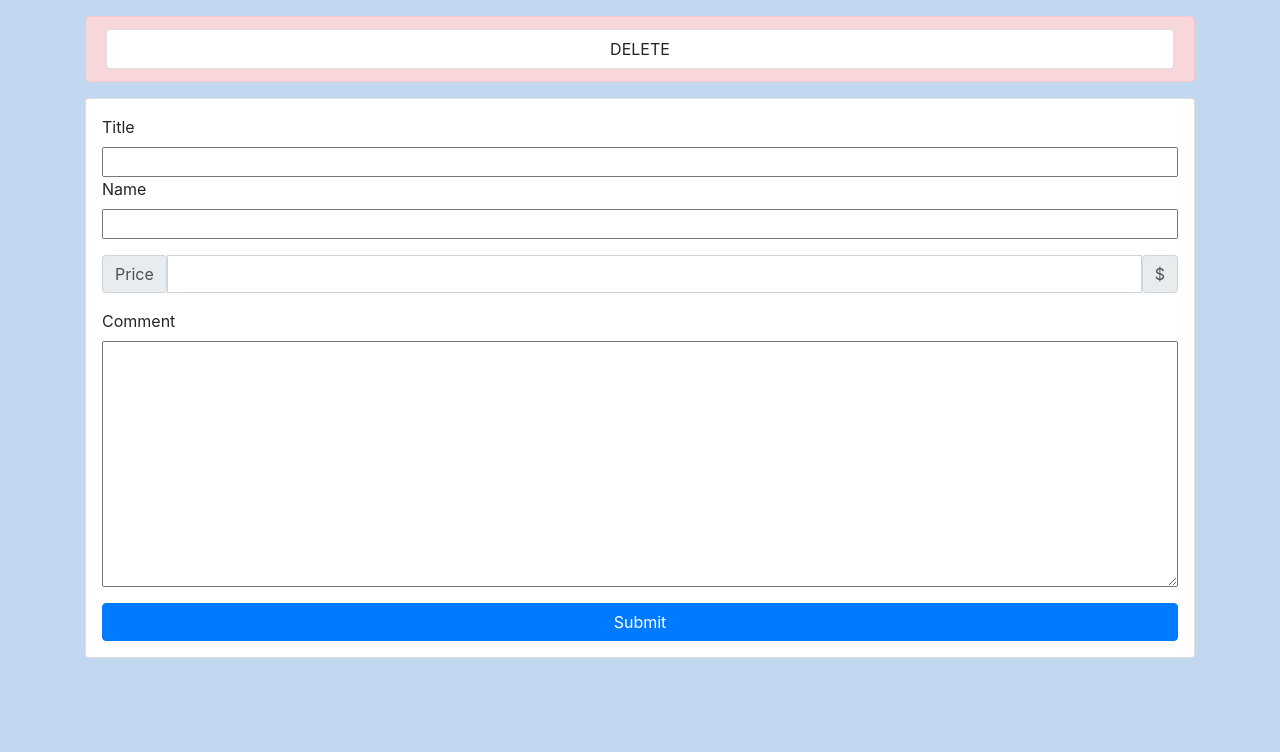
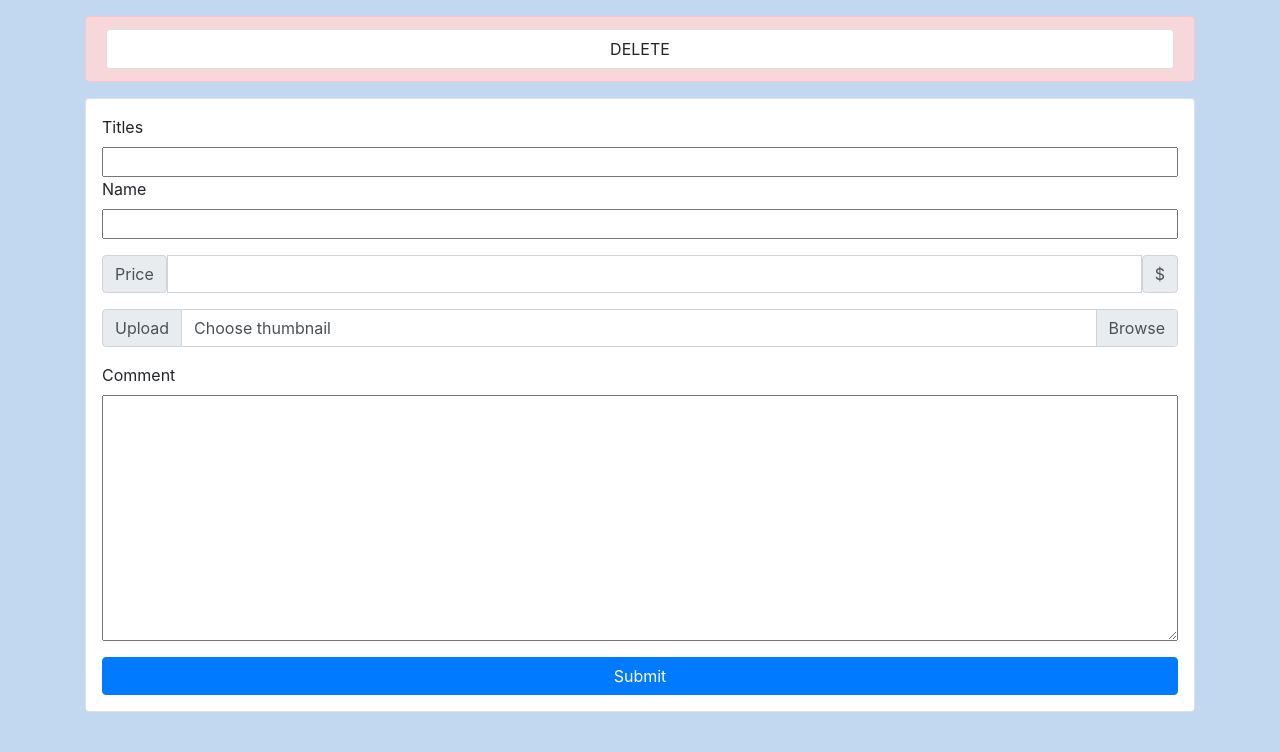
Before and after one commit to helloInstaGig/instagig, a Flask app: page /demo in a window 1280 px wide. Shown: the part 56-808 px from the top of the page. Run offline with Flask 2, Linux system fonts and the light colour scheme; data that the repository does not hold is empty; some libraries are stand-ins or nearby versions.

Commit message:
Add option to upload listing thumbnails

```diff
--- a/app/main.py
+++ b/app/main.py
@@ -14,26 +14,21 @@ class Jobs(db.Model):
     __tablename__ = 'jobs'
 
     id = db.Column(db.Integer, primary_key = True)
-    created = db.Column(db.Text())
-    modified = db.Column(db.Text())
     title = db.Column(db.String(50))
     name = db.Column(db.String(30))
     price = db.Column(db.Integer)
     comment = db.Column(db.Text())
-    img = db.Column(db.Text())
+    img = db.Column(db.LargeBinary)
+    mimetype = db.Column(db.Text())
+    timestamp = db.Column(db.TIMESTAMP, nullable=False, server_default=db.func.now(), onupdate=db.func.now())
 
-
-    def __init__(self, title, name, price, comment, img):
-        now = datetime.now()
-        created = now.strftime("%B %d, %Y, %H:%m %p")
-        print(created)
-        self.created = created
-        self.modified = created
+    def __init__(self, title, name, price, comment, img, mimetype):
         self.title = title
         self.name = name
         self.price = price
         self.comment = comment
-        self.img = "https://doggiedesigner.com/wp-content/uploads/2018/04/97.3.jpg"
+        self.img = img
+        self.mimetype = mimetype
 
 
 @app.route("/")
@@ -73,11 +68,16 @@ def submit():
         name = request.form['name']
         comment = request.form['comment']
         price = request.form['price']
-        img = "https://doggiedesigner.com/wp-content/uploads/2018/04/97.3.jpg"
-        data = Jobs(title, name, price, comment, img)
-        print(data)
+        img = request.files['image']
+        mimetype = img.mimetype
+
+        data = Jobs(title, name, price, comment, img.read(), mimetype)
         db.session.add(data)
         db.session.commit()
         jobs = Jobs.query.filter().all()
+        return render_template('demo.html', jobs=jobs)
 
-        return render_template('demo.html', jobs=jobs)
+@app.route("/listing/<int:id>/thumbnail")
+def thumbnail(id):
+    thumbnail = Jobs.query.filter(Jobs.id == id)[0]
+    return app.response_class(thumbnail.img, mimetype=thumbnail.mimetype)
--- a/app/templates/demo.html
+++ b/app/templates/demo.html
@@ -16,8 +16,8 @@
           <button class="btn btn-md">DELETE</button>
         </form>
       </div>
-    <form class="card mt-3 mb-5 p-3" method="POST" action="/submit">
-        <label for="title w-100">Title</label>
+    <form class="card mt-3 mb-5 p-3" method="POST" action="/submit" enctype="multipart/form-data">
+        <label for="title w-100">Titles</label>
         <input type="text w-100" id="title" name="title" required>
         <label for="name">Name</label>
         <input type="text" id="name" name="name" required>
@@ -25,6 +25,15 @@
           <span for="price" class="input-group-text">Price</span>
           <input type="number" min="0" max="1000" required class="form-control" name="price" aria-label="Dollar amount (with dot and two decimal places)">
           <span class="input-group-text">$</span>
+        </div>
+        <div class="input-group mb-3">
+          <div class="input-group-prepend">
+            <span class="input-group-text" id="inputGroupFileAddon01">Upload</span>
+          </div>
+          <div class="custom-file">
+            <input type="file" class="custom-file-input" name="image" aria-describedby="image">
+            <label class="custom-file-label" for="image" >Choose thumbnail</label>
+          </div>
         </div>
         <div class="input-group mb-3 w-100">
           <label class="w-100" for="comment">Comment</label>
@@ -39,7 +48,7 @@
       <div class="col-xs-6 col-md-3 mb-3">
 
         <div class="card rounded shadow-lg" style="width: 100%;">
-          <img src="https://picsum.photos/200" class="card-img-top" alt="...">
+          <img src="/listing/{{ job.id }}/thumbnail" class="card-img-top" alt="...">
           <div class="card-body">
             <h5 class="card-title">{{ job.title }}</h5>
             <p class="card-text">{{ job.comment }}</p>
```
Also changed, not shown: app/templates/about.html (+13 -15 lines).
